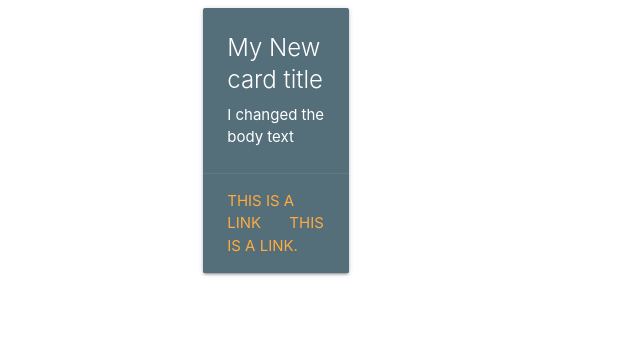
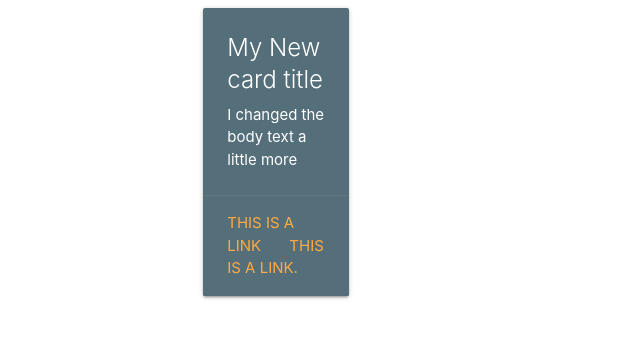
Before and after one commit to teknicus/fosspoint3, a plain HTML site: page index.html in a window 1280 px wide. Shown: the whole page, without its empty margins (0-640 px from the left). Drawn offline with nearby package versions, Linux system fonts and the light colour scheme.

Commit message:
some more changes

```diff
--- a/index.html
+++ b/index.html
@@ -16,7 +16,7 @@
                       <div class="card blue-grey darken-1">
                         <div class="card-content white-text">
                           <span class="card-title">My New card title</span>
-                          <p>I changed the body text</p>
+                          <p>I changed the body text a little more</p>
                         </div>
                         <div class="card-action">
                           <a href="#">This is a link</a>
```
